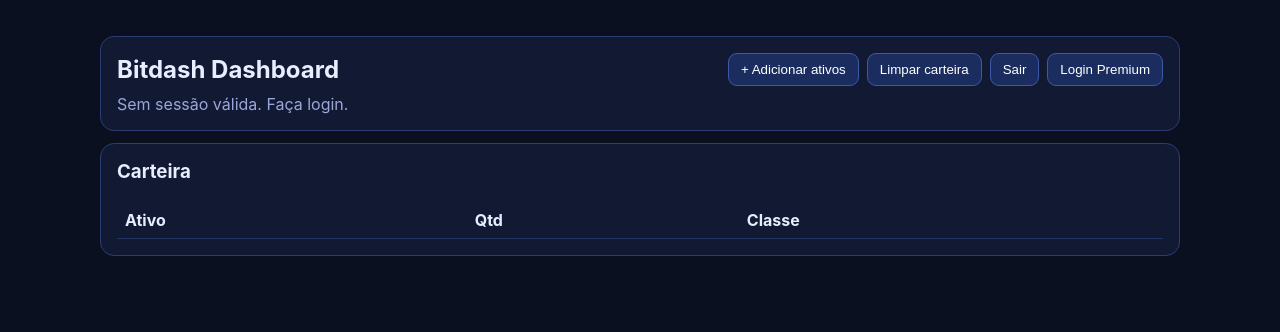
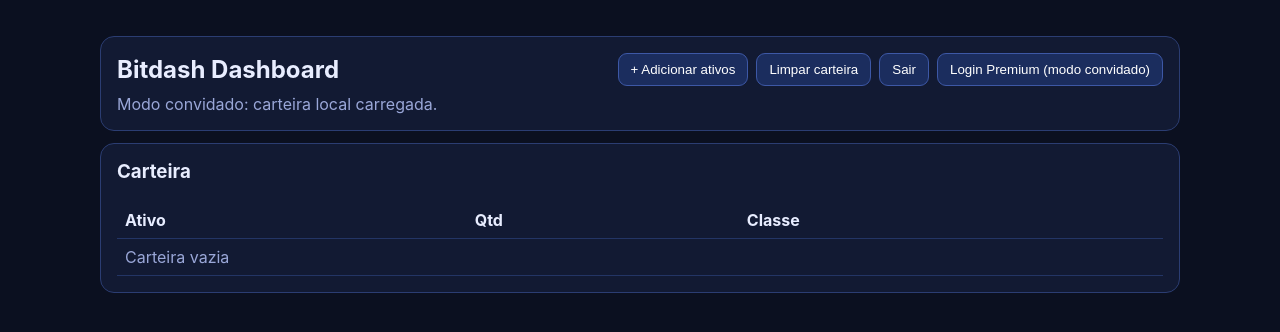
Before and after one commit to crlages/Bitdash, a plain HTML site: page bitdash/commercial-dashboard.html in a window 1280 px wide. Drawn offline with Linux system fonts and the light colour scheme.

Commit message:
guest mode: allow local portfolio load/clear when logged out

```diff
--- a/bitdash/commercial-dashboard.html
+++ b/bitdash/commercial-dashboard.html
@@ -64,7 +64,7 @@ function sessionEmail(){
 
 function setAuthUi(){
   const email = sessionEmail();
-  document.getElementById('authBtn').textContent = email ? `Premium: ${email}` : 'Login Premium';
+document.getElementById('authBtn').textContent = email ? `Premium: ${email}` : 'Login Premium (modo convidado)';
 }
 
 async function api(path, method='GET', body){
@@ -97,7 +97,13 @@ function render(){
 async function loadPortfolio(){
   const st = document.getElementById('status');
   try {
-    if (!parseToken()) { st.textContent = 'Sem sessão válida. Faça login.'; setAuthUi(); return; }
+    if (!parseToken()) {
+      const cached = JSON.parse(localStorage.getItem('bitdash_portfolio_cache') || '[]');
+      portfolio = Array.isArray(cached) ? cached : [];
+      st.textContent = 'Modo convidado: carteira local carregada.';
+      render();
+      return;
+    }
     const j = await api('/portfolio');
     portfolio = Array.isArray(j.portfolio) ? j.portfolio : [];
     localStorage.setItem('bitdash_portfolio_cache', JSON.stringify(portfolio));
@@ -123,6 +129,7 @@ document.getElementById('clearBtn').onclick = async ()=>{
   portfolio = [];
   localStorage.setItem('bitdash_portfolio_cache', '[]');
   render();
+  if (!parseToken()) { document.getElementById('status').textContent='Carteira local limpa (modo convidado).'; return; }
   try { await api('/portfolio','POST',{ portfolio: [] }); document.getElementById('status').textContent='Carteira limpa.'; }
   catch (e){ document.getElementById('status').textContent='Limpa local, falha nuvem: ' + (e.message||e); }
 };
```
